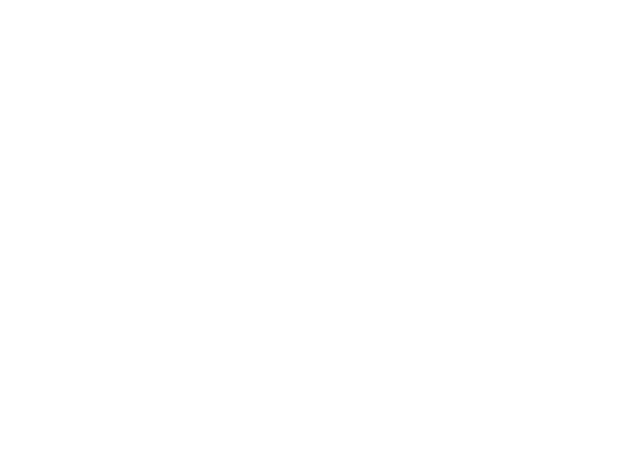
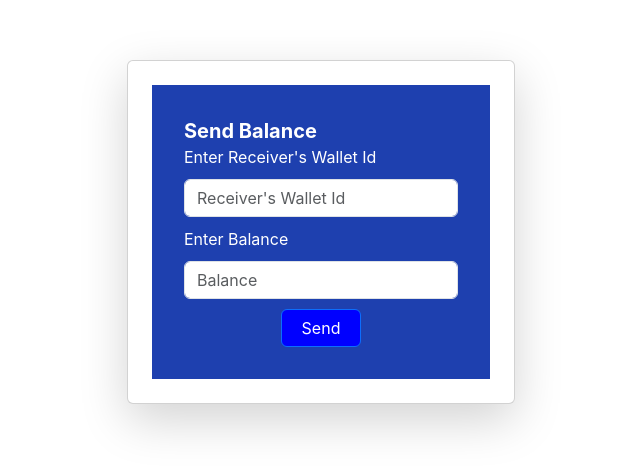
Before and after one commit to NabinKawan/SatyaTathya, a React (Create React App) app in the folder blockchain/wallet/my-app/: page /send_ui in a window 1280 px wide. Before the commit this address had no page. Shown: the part 168-640 px from the top of the page, without its empty margins (319-959 px from the left). Built offline with nearby package versions, Linux system fonts and the light colour scheme.

Commit message:
send balance UI

```diff
--- a/blockchain/wallet/my-app/src/App.jsx
+++ b/blockchain/wallet/my-app/src/App.jsx
@@ -2,7 +2,8 @@
 import Body from "./components/Body";
 import Details from "./screens/Details";
 import { Route, Routes } from "react-router-dom";
-import Home from "./components/Home";
+import Send_UI from "./components/Send_UI";
+
 
 function App() {
   return (
@@ -11,6 +12,7 @@
        <Routes>
         <Route path="/" element={<Body />} />
         <Route exact path="/details" element={<Details />}></Route>
+        <Route exact path="/send_ui" element={<Send_UI />}></Route>
        </Routes>
     </div>
   );
--- a/blockchain/wallet/my-app/src/components/Home.jsx
+++ /dev/null
@@ -1,8 +0,0 @@
-import React from 'react'
-
-export default function Home() {
-    console.log("Home");
-  return (
-    <div>Home</div>
-  )
-}
--- /dev/null
+++ b/blockchain/wallet/my-app/src/components/Send_UI.jsx
@@ -0,0 +1,52 @@
+import React from 'react'
+
+function Send_UI() {
+  return (
+    <div className="card position-absolute top-50 start-50 translate-middle shadow-lg">
+    <div class="rounded-lg p-4">
+      <div class="bg-blue-800 text-white p-8 z-40 td ">
+
+        <h1 className="text-xl font-bold text-white ">Send Balance</h1>
+
+    <form action="" method="post" className="form_class">
+    <div className="inputs">
+          <label htmlFor="">Enter Receiver's Wallet Id </label>
+          <input
+            type="text"
+            // value={voterId}
+            // onChange={(e) => setVoterId(e.target.value)}
+            placeholder="Receiver's Wallet Id"
+            className="form-control"
+          />
+          <label htmlFor="">Enter Balance</label>
+          <input
+            type="number"
+            name=""
+            className="form-control"
+            // value={password}
+            // onChange={(e) => setPassword(e.target.value)}
+            placeholder="Balance"
+          />
+        </div>
+        <button type="submit" className="btn btn-primary">
+          Send
+        </button>
+    </form>
+  </div>
+  </div>
+  </div>
+  )
+}
+function Cards({ Title }) {
+  return (
+    <div className="card main pl-5 pr-4 pb-3">
+      <div className="card inside mb-3">
+        <h2>{Title}</h2>
+        <p>200$</p>
+      </div>
+
+    </div>
+  );
+}
+
+export default Send_UI
--- a/blockchain/wallet/my-app/src/screens/Details.js
+++ b/blockchain/wallet/my-app/src/screens/Details.js
@@ -1,8 +1,10 @@
 import "../App.css";
 import React, { useState, useEffect } from "react";
+import { useNavigate } from "react-router";
 import { useLocation } from "react-router-dom";
 function Details() {
   const [items, setItems] = useState([]);
+  const navigate = useNavigate();
   const location = useLocation();
   const voteid = location.state.voterId;
   const value2 = location.state.password;
@@ -31,7 +33,14 @@
             })}
           </p>
         </div>
-        <button type="submit" id="button1" className=" bg-blue-500 p-0.5">
+        <button
+          type="submit"
+          id="button1"
+          className=" bg-blue-500 p-0.5"
+          onClick={() => {
+            navigate("/send_ui");
+          }}
+        >
           Send
         </button>
         <button type="submit" id="button2" className=" bg-blue-500 p-0.5">
```
Also changed, not shown: 1 other file (tests, documents, lock files or other folders).
